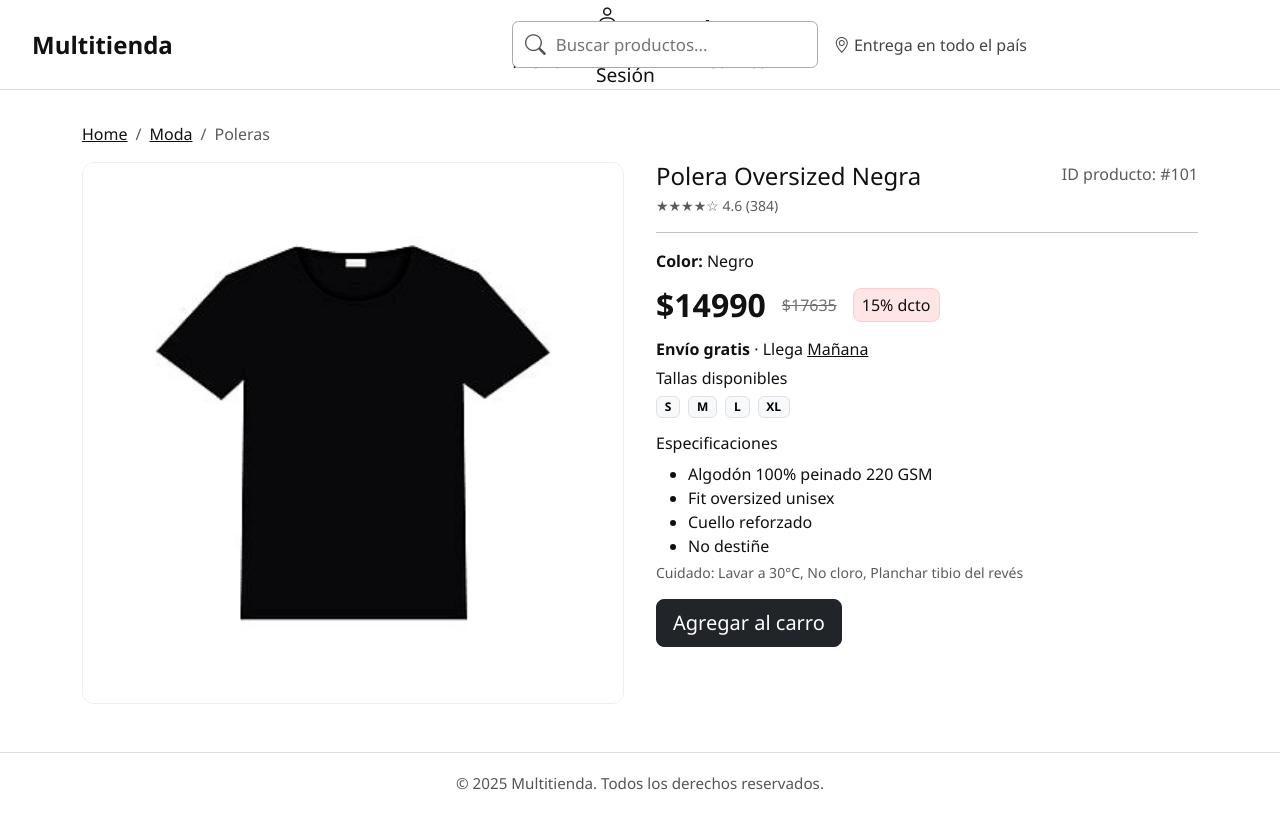
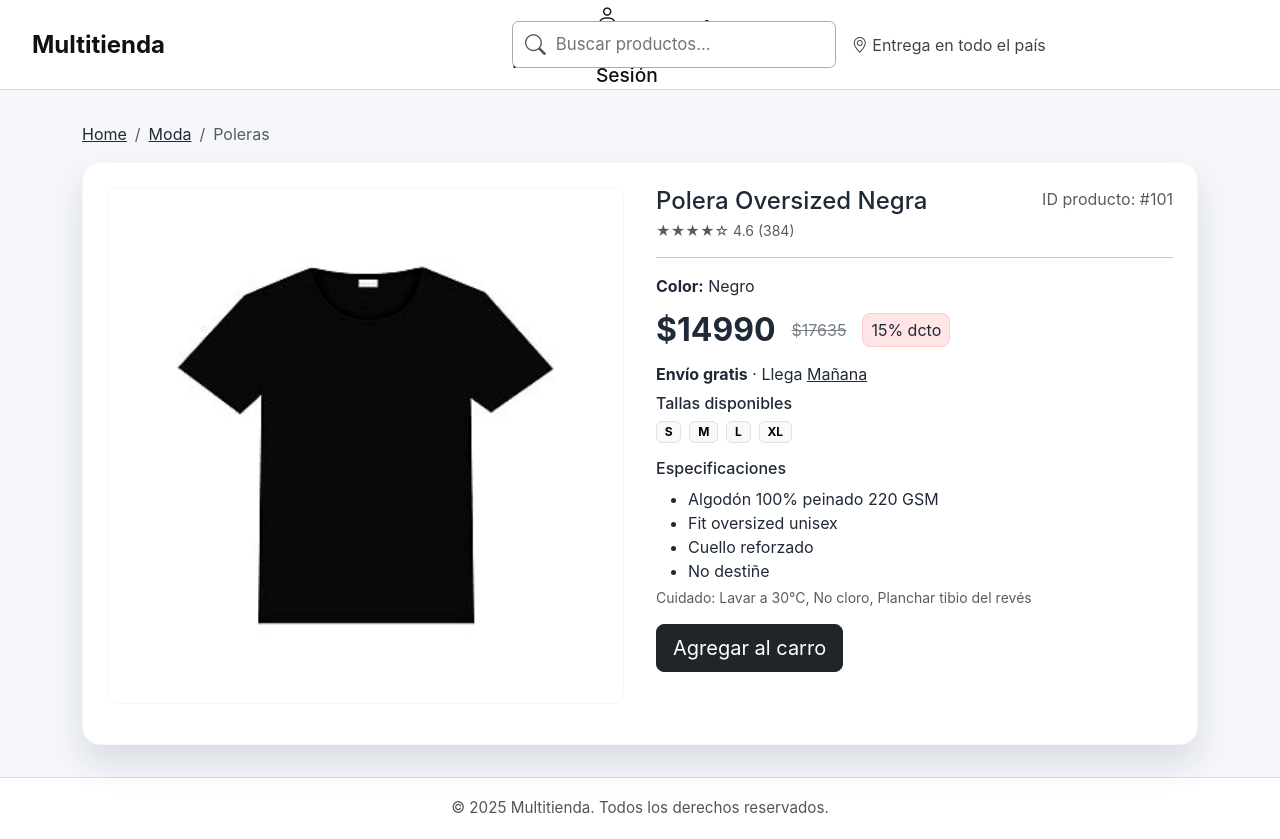
Before and after one commit to M0uidev/Proyecto-Visualizacion, a Django app: page /producto/101/ in a window 1280 px wide. Before the commit the page ends 790 px from the top, so only its background shows below. Run offline with Django 5.2, Linux system fonts and the light colour scheme; some libraries are stand-ins or nearby versions.

Commit message:
Commit final

```diff
--- a/proyectoOnichan/appOnichan/static/css/dashboardtrabajador.css
+++ b/proyectoOnichan/appOnichan/static/css/dashboardtrabajador.css
@@ -5,6 +5,7 @@
   --dash-text: #1f2937;
   --dash-muted: #6b7280;
   --dash-primary: #4f46e5;
+  --dash-card-border: rgba(148, 163, 184, 0.1);
 }
 
 body {
@@ -30,13 +31,10 @@ body {
   border-radius: 18px;
   box-shadow: var(--dash-card-shadow);
   padding: 1.5rem;
-  transition: transform 180ms ease, box-shadow 180ms ease;
+  border: 1px solid var(--dash-card-border);
 }
 
-.dash-card:hover {
-  transform: translateY(-4px);
-  box-shadow: 0 24px 45px rgba(15, 23, 42, 0.18);
-}
+
 
 .metric-card {
   display: flex;
--- a/proyectoOnichan/appOnichan/static/css/pages/pagina3.css
+++ b/proyectoOnichan/appOnichan/static/css/pages/pagina3.css
@@ -4,7 +4,7 @@
 
 .dash-card header {
   padding: 1rem 1.5rem;
-  border-bottom: 1px solid rgba(148, 163, 184, 0.1);
+  border-bottom: 1px solid var(--dash-card-border);
 }
 
 .dash-card header h3 {
--- a/proyectoOnichan/appOnichan/static/css/pages/producto_detalle.css
+++ b/proyectoOnichan/appOnichan/static/css/pages/producto_detalle.css
@@ -6,7 +6,7 @@
 
 .product-thumb {
   aspect-ratio: 1 / 1;
-  border: 1px solid #eee;
+  border: 1px solid var(--dash-card-border, #eee);
   border-radius: 0.75rem;
   overflow: hidden;
 }
@@ -28,8 +28,27 @@
   border: 1px solid #ffcccc;
 }
 
+/* single dash-card spans both columns and uses an internal two-column grid */
+.prod-hero .prod-hero-card {
+  /* make the single card span the section's columns */
+  grid-column: 1 / -1;
+}
+
+.prod-hero .prod-hero-card .prod-hero-grid {
+  display: grid;
+  grid-template-columns: 1fr 1fr;
+  gap: 2rem;
+}
+
+.prod-hero .prod-hero-card .product-thumb {
+  min-height: 360px;
+}
+
 @media (max-width: 992px) {
   .prod-hero {
     grid-template-columns: 1fr;
   }
+  .prod-hero .prod-hero-card .prod-hero-grid {
+    grid-template-columns: 1fr;
+  }
 }
--- a/proyectoOnichan/appOnichan/templates/iniciosesionadmin.html
+++ b/proyectoOnichan/appOnichan/templates/iniciosesionadmin.html
@@ -4,6 +4,7 @@
 {% block title %}Ingreso de Administrador{% endblock %}
 
 {% block extra_css %}
+  <link rel="stylesheet" href="{% static 'css/dashboardtrabajador.css' %}">
   <link rel="stylesheet" href="{% static 'css/auth.css' %}">
 {% endblock %}
 
--- a/proyectoOnichan/appOnichan/templates/pagina1.html
+++ b/proyectoOnichan/appOnichan/templates/pagina1.html
@@ -4,6 +4,7 @@
 {% block title %}Productos · Multitienda{% endblock %}
 
 {% block extra_css %}
+  <link rel="stylesheet" href="{% static 'css/dashboardtrabajador.css' %}">
   <link rel="stylesheet" href="{% static 'css/pages/pagina1.css' %}">
 {% endblock %}
 
--- a/proyectoOnichan/appOnichan/templates/pagina3.html
+++ b/proyectoOnichan/appOnichan/templates/pagina3.html
@@ -4,7 +4,7 @@
 {% block title %}Administración de Stock{% endblock %}
 
 {% block extra_css %}
-  <link rel="stylesheet" href="{% static 'css/dashboardadmin.css' %}">
+  <link rel="stylesheet" href="{% static 'css/dashboardtrabajador.css' %}">
   <link rel="stylesheet" href="{% static 'css/pages/pagina3.css' %}">
 {% endblock %}
 
--- a/proyectoOnichan/appOnichan/templates/producto_detalle.html
+++ b/proyectoOnichan/appOnichan/templates/producto_detalle.html
@@ -4,6 +4,7 @@
 {% block title %}{{ p.name }} · Multitienda{% endblock %}
 
 {% block extra_css %}
+  <link rel="stylesheet" href="{% static 'css/dashboardtrabajador.css' %}">
   <link rel="stylesheet" href="{% static 'css/pages/producto_detalle.css' %}">
 {% endblock %}
 
@@ -21,8 +22,10 @@
     </ol>
   </nav>
 
-  <!-- Product hero -->
+  <!-- Product hero: single dash-card with internal two-column layout -->
   <section class="container prod-hero">
+    <article class="dash-card prod-hero-card">
+      <div class="prod-hero-grid">
         <div>
           <div class="product-thumb mb-3">
             <img src="{{ p.image_url }}" alt="{{ p.name }}" class="w-100 h-100 object-fit-cover">
@@ -87,5 +90,7 @@
 
           <button class="btn btn-dark btn-lg">Agregar al carro</button>
         </div>
+      </div>
+    </article>
   </section>
 {% endblock %}
--- a/proyectoOnichan/appOnichan/urls.py
+++ b/proyectoOnichan/appOnichan/urls.py
@@ -4,7 +4,7 @@ urlpatterns = [
     path('', views.index, name='index'),
     path('pagina1/', views.pagina1, name='pagina1'),
     path('iniciosesionadmin/', views.iniciosesionadmin, name='iniciosesionadmin'),
-    path('pagina3/', views.pagina3, name='pagina3'),
+    path('adminstock/', views.pagina3, name='pagina3'),
     path('dashboardadmin/', views.dashboardadmin, name='dashboardadmin'),
     path("producto/<int:pid>/", views.producto_detalle, name="producto_detalle"),
 ]
```
Also changed, not shown: proyectoOnichan/appOnichan/static/css/auth.css (+5 -2 lines), proyectoOnichan/appOnichan/static/css/pages/pagina1.css (+27 -5 lines). Lines whose indentation alone changed are shown as unchanged.
